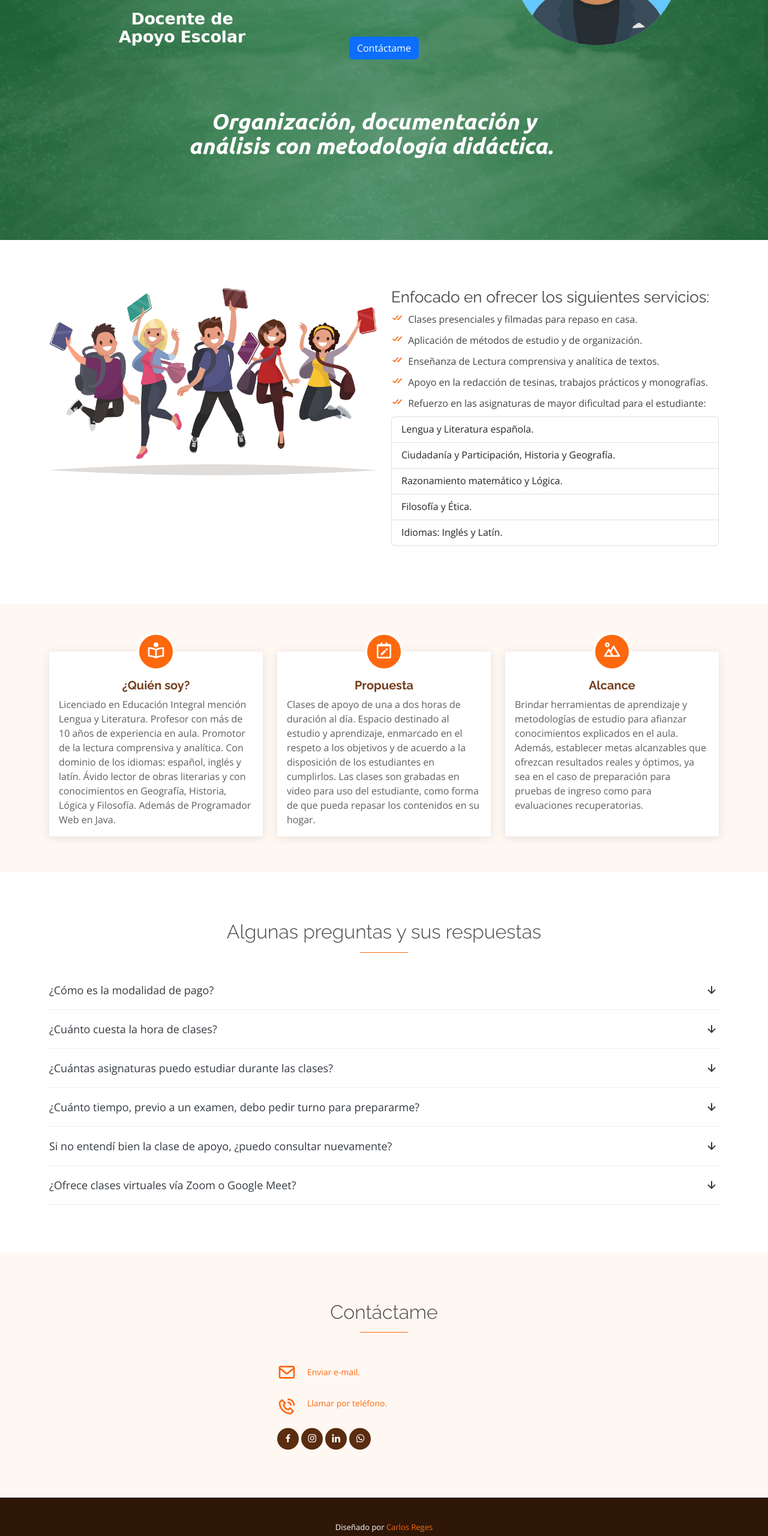
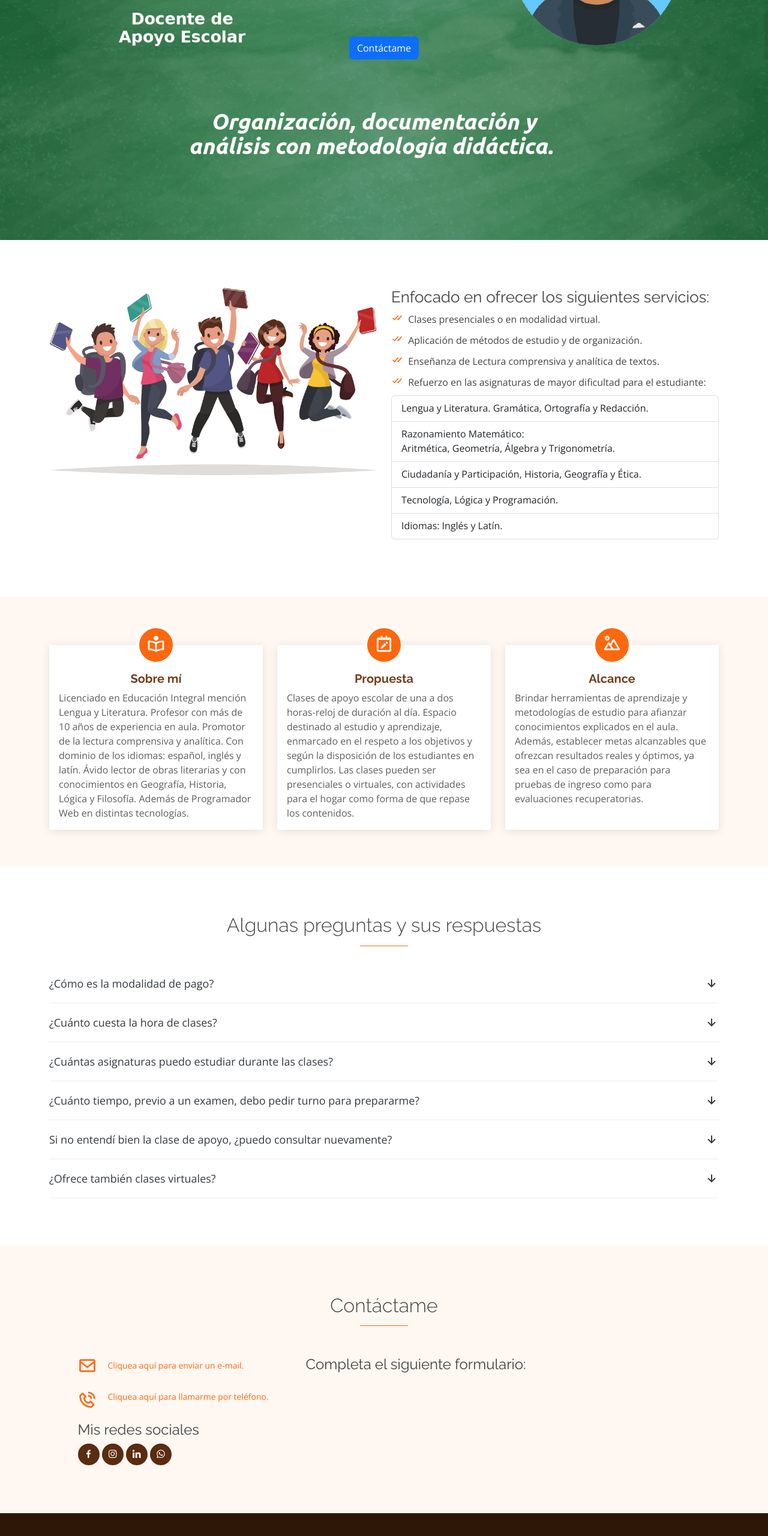
Before and after one commit to carlosreges/ProfeReges, a plain HTML site: page index.html in a window 1280 px wide. Shown: the part 240-2800 px from the top of the page at 60% size. Drawn offline with nearby package versions, Linux system fonts and the light colour scheme; a script that the page names is missing.

Commit message:
Agregando formulario y cambios en el texto.

```diff
--- a/index.html
+++ b/index.html
@@ -87,16 +87,15 @@
           <div class="col-lg-6 pt-4 pt-lg-0">
             <h3><strong>Enfocado en ofrecer los siguientes servicios:</strong></h3>
             <ul>
-              <li><i class="bx bx-check-double"></i> Clases presenciales y filmadas para repaso en casa.</li>
+              <li><i class="bx bx-check-double"></i> Clases presenciales o en modalidad virtual.</li>
               <li><i class="bx bx-check-double"></i> Aplicación de métodos de estudio y de organización.</li>
               <li><i class="bx bx-check-double"></i> Enseñanza de Lectura comprensiva y analítica de textos.</li>
-              <li><i class="bx bx-check-double"></i> Apoyo en la redacción de tesinas, trabajos prácticos y monografías.</li>
               <li><i class="bx bx-check-double"></i> Refuerzo en las asignaturas de mayor dificultad para el estudiante:</li>
               <ul class="list-group">
-                <li class="list-group-item">Lengua y Literatura española.</li>
-                <li class="list-group-item">Ciudadanía y Participación, Historia y Geografía.</li>
-                <li class="list-group-item">Razonamiento matemático y Lógica.</li>
-                <li class="list-group-item">Filosofía y Ética.</li>
+                <li class="list-group-item">Lengua y Literatura. Gramática, Ortografía y Redacción.</li>
+                <li class="list-group-item">Razonamiento Matemático: <br> Aritmética, Geometría, Álgebra y Trigonometría.</li>
+                <li class="list-group-item">Ciudadanía y Participación, Historia, Geografía y Ética.</li>
+                <li class="list-group-item">Tecnología, Lógica y Programación.</li>
                 <li class="list-group-item">Idiomas: Inglés y Latín.</li>
               </ul>
             </ul>
@@ -116,8 +115,8 @@
                 <i class="bx bx-book-reader"></i>
               </div>
               <div class="card-body">
-                <h5 class="card-title"><a href="https://www.linkedin.com/in/carlosreges" target="_blank">¿Quién soy?</a></h5>
-                <p class="card-text">Licenciado en Educación Integral mención Lengua y Literatura. Profesor con más de 10 años de experiencia en aula. Promotor de la lectura comprensiva y analítica. Con dominio de los idiomas: español, inglés y latín. Ávido lector de obras literarias y con conocimientos en Geografía, Historia, Lógica y Filosofía. Además de Programador Web en Java.</p>
+                <h5 class="card-title"><a href="https://www.linkedin.com/in/carlosreges" target="_blank">Sobre mí</a></h5>
+                <p class="card-text">Licenciado en Educación Integral mención Lengua y Literatura. Profesor con más de 10 años de experiencia en aula. Promotor de la lectura comprensiva y analítica. Con dominio de los idiomas: español, inglés y latín. Ávido lector de obras literarias y con conocimientos en Geografía, Historia, Lógica y Filosofía. Además de Programador Web en distintas tecnologías.</p>
               </div>
             </div>
           </div>
@@ -129,7 +128,7 @@
               </div>
               <div class="card-body">
                 <h5 class="card-title"><a href="">Propuesta</a></h5>
-                <p class="card-text">Clases de apoyo de una a dos horas de duración al día. Espacio destinado al estudio y aprendizaje, enmarcado en el respeto a los objetivos y de acuerdo a la disposición de los estudiantes en cumplirlos. Las clases son grabadas en video para uso del estudiante, como forma de que pueda repasar los contenidos en su hogar.</p>
+                <p class="card-text">Clases de apoyo escolar de una a dos horas-reloj de duración al día. Espacio destinado al estudio y aprendizaje, enmarcado en el respeto a los objetivos y según la disposición de los estudiantes en cumplirlos. Las clases pueden ser presenciales o virtuales, con actividades para el hogar como forma de que repase los contenidos.</p>
               </div>
             </div>
           </div>
@@ -161,7 +160,7 @@
             <a data-bs-toggle="collapse" class="collapsed" data-bs-target="#faq1">¿Cómo es la modalidad de pago?<i class="bx bx-down-arrow-alt icon-show"></i><i class="bx bx-x icon-close"></i></a>
             <div id="faq1" class="collapse" data-bs-parent=".faq-list">
               <p>
-                Por transferencia bancaria o en efectivo. El pago es por anticipado. Si son varias horas de clases, el pago se realiza por la cantidad de horas en una semana.
+                Por transferencia bancaria o en efectivo. Se reserva con el 50% del monto por anticipado pues así se asegura el cupo. Si son varias horas de clases, el pago se realiza por la cantidad total en una semana.
               </p>
             </div>
           </li>
@@ -170,7 +169,7 @@
             <a data-bs-toggle="collapse" data-bs-target="#faq2" class="collapsed">¿Cuánto cuesta la hora de clases?<i class="bx bx-down-arrow-alt icon-show"></i><i class="bx bx-x icon-close"></i></a>
             <div id="faq2" class="collapse" data-bs-parent=".faq-list">
               <p>
-                El valor de la hora-reloj de las clases de apoyo es de 1.500 pesos argentinos (AR$1.500). Se adecúa este valor si se presenta una mayor cantidad de horas-reloj en una semana.
+                El valor de la hora-reloj de las clases de apoyo es de <strong> 3.000 pesos argentinos (AR$3.000)</strong>.
               </p>
             </div>
           </li>
@@ -179,7 +178,7 @@
             <a data-bs-toggle="collapse" data-bs-target="#faq3" class="collapsed">¿Cuántas asignaturas puedo estudiar durante las clases?<i class="bx bx-down-arrow-alt icon-show"></i><i class="bx bx-x icon-close"></i></a>
             <div id="faq3" class="collapse" data-bs-parent=".faq-list">
               <p>
-                El contenido del tema de la asignatura será enviado previamente para conocer cuáles son los puntos a reforzar, por lo que a cada clase de una hora-reloj corresponderá sólo hasta dos asignaturas para un óptimo resultado. Sobrecargar de asignaturas en una hora-reloj no permitirá el enfoque de cada estudiante y propiciará la dispersión.
+                A cada clase de una hora-reloj corresponderá sólo una asignatura para un óptimo resultado. Sobrecargar de asignaturas en una hora-reloj no permitirá el enfoque de cada estudiante y propiciará la dispersión. Para ello, el contenido del tema de la asignatura se enviará previamente para conocer los puntos a reforzar.
               </p>
             </div>
           </li>
@@ -187,7 +186,7 @@
             <a data-bs-toggle="collapse" data-bs-target="#faq4" class="collapsed">¿Cuánto tiempo, previo a un examen, debo pedir turno para prepararme?<i class="bx bx-down-arrow-alt icon-show"></i><i class="bx bx-x icon-close"></i></a>
             <div id="faq4" class="collapse" data-bs-parent=".faq-list">
               <p>
-                Estudiar para un examen a último momento y buscar una buena calificación no van siempre de la mano. La preparación a una evaluación depende de varios factores: tiempo disponible, extensión del tema y disposición para enfocarse en aprender. Por ello se recomienda una semana de preparación a un examen escolar; para una prueba de ingreso, cinco meses como mínimo.
+                Estudiar para un examen a último momento y buscar una buena calificación no van siempre de la mano. La preparación depende de varios factores: tiempo disponible, extensión del tema y disposición para enfocarse en aprender. Por ello se recomienda una semana de preparación con miras a una evaluación importante; para una prueba de ingreso, cinco meses como mínimo.
               </p>
             </div>
           </li>
@@ -195,16 +194,16 @@
             <a data-bs-toggle="collapse" data-bs-target="#faq5" class="collapsed">Si no entendí bien la clase de apoyo, ¿puedo consultar nuevamente? <i class="bx bx-down-arrow-alt icon-show"></i><i class="bx bx-x icon-close"></i></a>
             <div id="faq5" class="collapse" data-bs-parent=".faq-list">
               <p>
-                Existen situaciones en las cuales no hubo claridad en el aprendizaje y esto es normal; por lo que para ayudar al estudiante y también aprovechando las facilidades tecnológicas actuales, cada clase será grabada y enviada para que pueda repasar las explicaciones brindadas. Asimismo, se ofrecerá material de refuerzo (audiovisual y textual) desde una plataforma virtual para que prosiga las actividades en su hogar.
+                Existen situaciones en las cuales no hubo claridad en el aprendizaje y esto es normal; por lo que para ayudar al estudiante y también aprovechando las facilidades tecnológicas, se ofrecerá material de refuerzo (audiovisual y textual) para que prosiga las actividades en su hogar.
               </p>
             </div>
           </li>
 
           <li>
-            <a data-bs-toggle="collapse" data-bs-target="#faq6" class="collapsed">¿Ofrece clases virtuales vía Zoom o Google Meet? <i class="bx bx-down-arrow-alt icon-show"></i><i class="bx bx-x icon-close"></i></a>
+            <a data-bs-toggle="collapse" data-bs-target="#faq6" class="collapsed">¿Ofrece también clases virtuales? <i class="bx bx-down-arrow-alt icon-show"></i><i class="bx bx-x icon-close"></i></a>
             <div id="faq6" class="collapse" data-bs-parent=".faq-list">
               <p>
-                Aunque la virtualidad llegó para quedarse, aún prefiero la modalidad presencial ya que ayuda a que se mantenga el foco en el estudio y se evita la dispersión dentro de lo posible. Por ello procuro que cada clase sea semipersonalizada: cuatro estudiantes por hora-reloj como máximo. Eso permite que el enfoque de aprendizaje sea más concentrado en las necesidades de cada uno.
+                Aunque es preferible las clases presenciales, pues ayudan a que se mantenga el foco en el estudio y se evita la dispersión, también ofrezco la modalidad virtual para aquellos estudiantes que por motivo de distancia o dificultades de traslado no puedan asistir presencialmente. Éstas se brindan a través de la plataforma Google Meet. Se recomienda una conexión de internet estable y desde una PC o notebook.
               </p>
             </div>
           </li>
@@ -229,15 +228,16 @@
               </div>     -->
               <div class="email">
                 <i class="bx bx-envelope"></i>
-                <a href="mailto:profecorrige@gmail.com" target="_blank"><p>Enviar e-mail.</p></a>
+                <a href="mailto:profecorrige@gmail.com" target="_blank"><p>Cliquea aquí para enviar un e-mail.</p></a>
               </div>
               <div class="phone">
                 <i class="bx bx-phone-call"></i>
-                <a href="tel:+5493513400891" target="_blank"><p>Llamar por teléfono.</p></a>
+                <a href="tel:+5493513400891" target="_blank"><p>Cliquea aquí para llamarme por teléfono.</p></a>
               </div>
             </div>
 
             <div class="social-links">
+              <h4>Mis redes sociales</h4>
               <a href="https://www.facebook.com/profecarlosreges/" target="_blank" class="facebook"><i class="bx bxl-facebook"></i></a>
               <a href="https://www.instagram.com/profecarlosreges/" target="_blank" class="instagram"><i class="bx bxl-instagram"></i></a>
               <a href="https://www.linkedin.com/in/carlosreges/" target="_blank" class="linkedin"><i class="bx bxl-linkedin"></i></a>
@@ -247,8 +247,10 @@
          <!--  <div class="col-lg-5 col-md-7">
             <iframe src="https://docs.google.com/forms/d/e/1FAIpQLSe1ki_fkDLrQqEcMrD2mqypQC5rECyv7IToFcz3iD-ykFSeUw/viewform?embedded=true" width="300" height="402" frameborder="0" marginheight="0" marginwidth="0"></iframe>
           </div> -->
-          <!-- <div class="col-lg-5 col-md-7">
-            <form action="forms/contact.php" method="post" role="form" class="php-email-form">
+          <div class="col-lg-7 col-md-9">
+            <h4>Completa el siguiente formulario:</h4>
+            <div data-tf-live="01HKZ43V49BXV1HE6V22GWCWB6"></div><script src="//embed.typeform.com/next/embed.js"></script>
+            <!-- <form action="forms/contact.php" method="post" role="form" class="php-email-form">
               <div class="form-group">
                 <input type="text" name="name" class="form-control" id="name" placeholder="Nombre completo de padre/madre" required>
               </div>
@@ -288,8 +290,8 @@
                 <div class="sent-message">Tu mensaje ha sido enviado. Muchas gracias.</div>
               </div>
               <div class="text-center"><button type="submit">Enviar mensaje</button></div>
-            </form>
-          </div> -->
+            </form>-->
+          </div>
         </div>
       </div>
     </section><!-- End Contact Us Section -->
```
